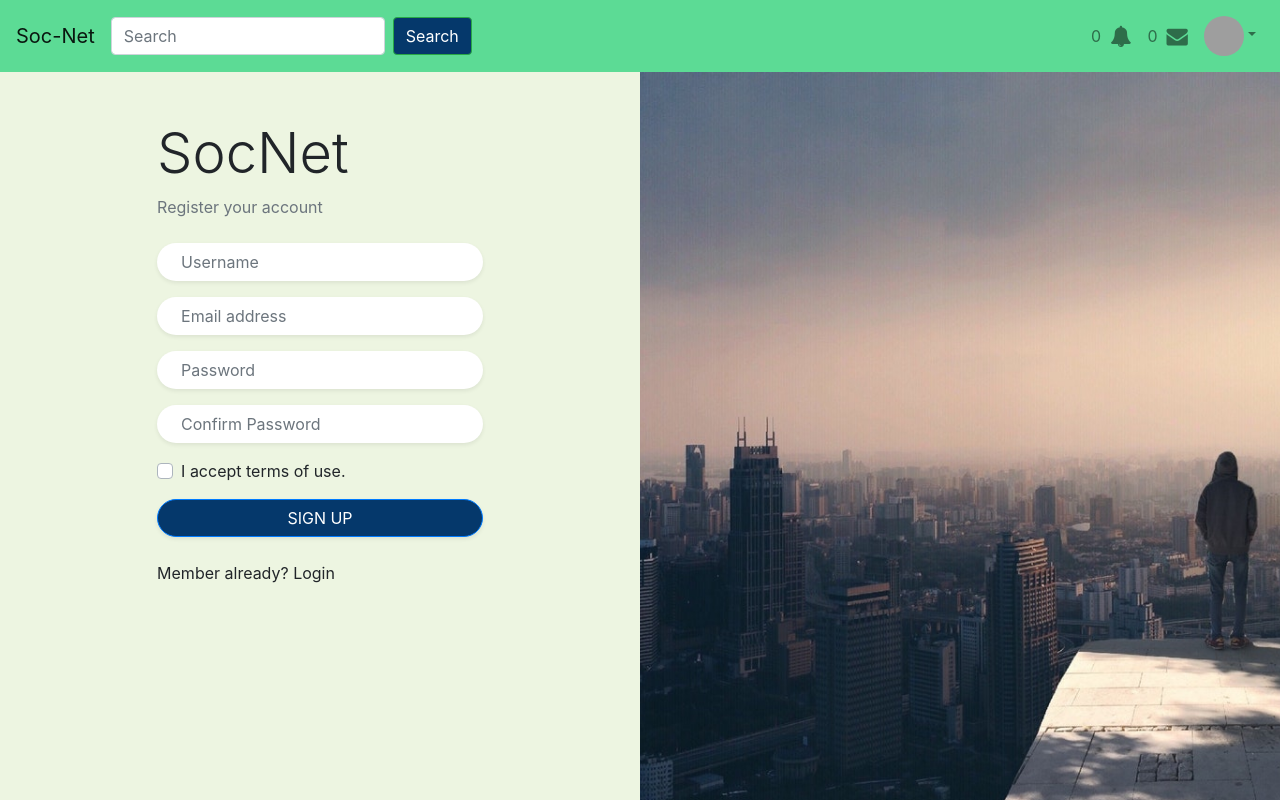
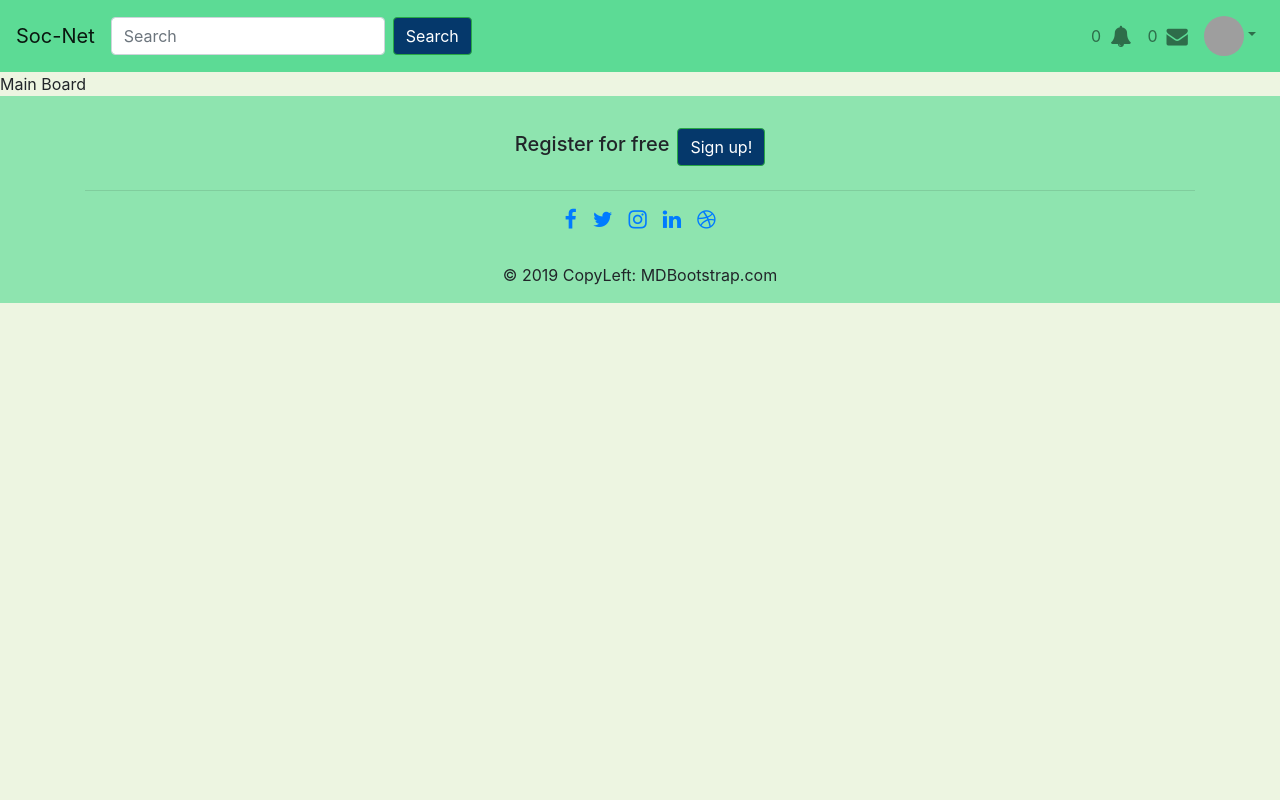
Before and after one commit to N3BCKN/soc-net, a React (Create React App) app: page /main in a window 1280 px wide. Shown: the top 800 px of the page. Built offline with nearby package versions, Linux system fonts and the light colour scheme; grey boxes are pictures that could not be loaded.

Commit message:
react routes

```diff
--- a/package.json
+++ b/package.json
@@ -10,6 +10,7 @@
     "popper.js": "^1.16.0",
     "react": "^16.11.0",
     "react-dom": "^16.11.0",
+    "react-router-dom": "^5.1.2",
     "react-scripts": "3.2.0"
   },
   "scripts": {
--- a/src/App.js
+++ b/src/App.js
@@ -1,20 +1,50 @@
 import React from 'react';
 import './App.css';
 
+//MODULES
+import {BrowserRouter as Router, Route, Switch, Redirect} from 'react-router-dom';
+
+// COMPONENTS
 import Header from './components/shared/Header';
 import Footer from './components/shared/Footer';
 
 import LoginPanel from './components/login/LoginPanel';
 import RegisterPanel from './components/register/RegisterPanel';
+import MainBoard from './components/mainBoard/MainBoard';
+import Profile from './components/profile/Profile';
 
 class App extends React.Component {
+
+  LoginContainer(){
+    return(
+      <React.Fragment>
+        <Route exact path="/login" component={LoginPanel} />
+        <Route exact path="/register" component={RegisterPanel} />
+      </React.Fragment>
+    )
+  }
+
+  DefaultContainer(){
+     return(
+      <React.Fragment>
+      <Header />
+        <Route exact path='/' render={() =>  <Redirect to='/main' /> } />
+        <Route exact path='/main' component={MainBoard} />
+        <Route exact path='/profile/:id' component={Profile}/>
+      <Footer />
+      </React.Fragment>
+    )
+  }
 
   render(){
      return (
       <div className="App">
-        <Header />
-        <RegisterPanel />
-        <Footer />
+        <Router>
+          <Switch>
+            <Route exact path="/(login)" component={this.LoginContainer}/>
+            <Route component={this.DefaultContainer}/>
+          </Switch>
+        </Router>
       </div>
     );
   }
--- /dev/null
+++ b/src/components/mainBoard/MainBoard.js
@@ -0,0 +1,12 @@
+import React, {Component} from 'react';
+
+
+export default class MainBoard extends Component{
+	render(){
+		return(
+			<div>
+			Main Board
+			</div>
+		)
+	}
+}
--- /dev/null
+++ b/src/components/profile/Profile.js
@@ -0,0 +1,12 @@
+import React, {Component} from 'react';
+
+
+export default class Profile extends Component{
+	render(){
+		return(
+			<div>
+			PROFILE
+			</div>
+		)
+	}
+}
```
Also changed, not shown: 1 other file (tests, documents, lock files or other folders).
